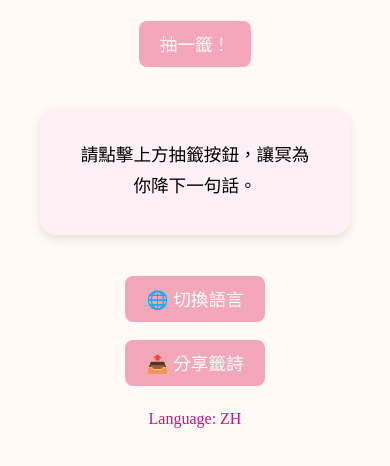
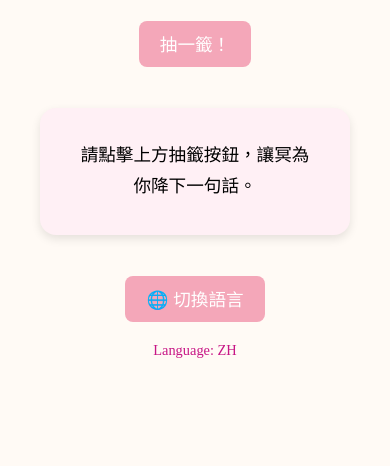
Before and after one commit to eggy08/testing, a plain HTML site: page index.html in a window 390 px wide. Shown: the part 178-644 px from the top of the page. Drawn offline with Linux system fonts and the light colour scheme.

Commit message:
Update index.html

```diff
--- a/index.html
+++ b/index.html
@@ -53,6 +53,8 @@
       line-height: 1.8em;
       text-align: center;
       transition: opacity 0.5s ease-in-out;
+      -webkit-transition: opacity 0.5s ease-in-out;
+      -moz-transition: opacity 0.5s ease-in-out;
     }
     .result.fade-out {
       opacity: 0;
@@ -65,6 +67,12 @@
       color: #c71585;
       margin-top: 1em;
     }
+    @media (max-width: 400px) {
+      #lang-indicator {
+        font-size: 0.9em;
+        margin-top: 0.8em;
+      }
+    }
   </style>
 </head>
 <body>
@@ -75,7 +83,6 @@
     <div id="result" class="result" aria-live="polite">請點擊上方抽籤按鈕，讓冥為你降下一句話。</div>
   </div>
   <button onclick="switchLang()" aria-label="Switch language">🌐 切換語言</button>
-  <button onclick="shareFortune()" aria-label="Share fortune">📤 分享籤詩</button>
   <div id="lang-indicator">Language: ZH</div>
   <script src="omikuji.js"></script>
 </body>
```
